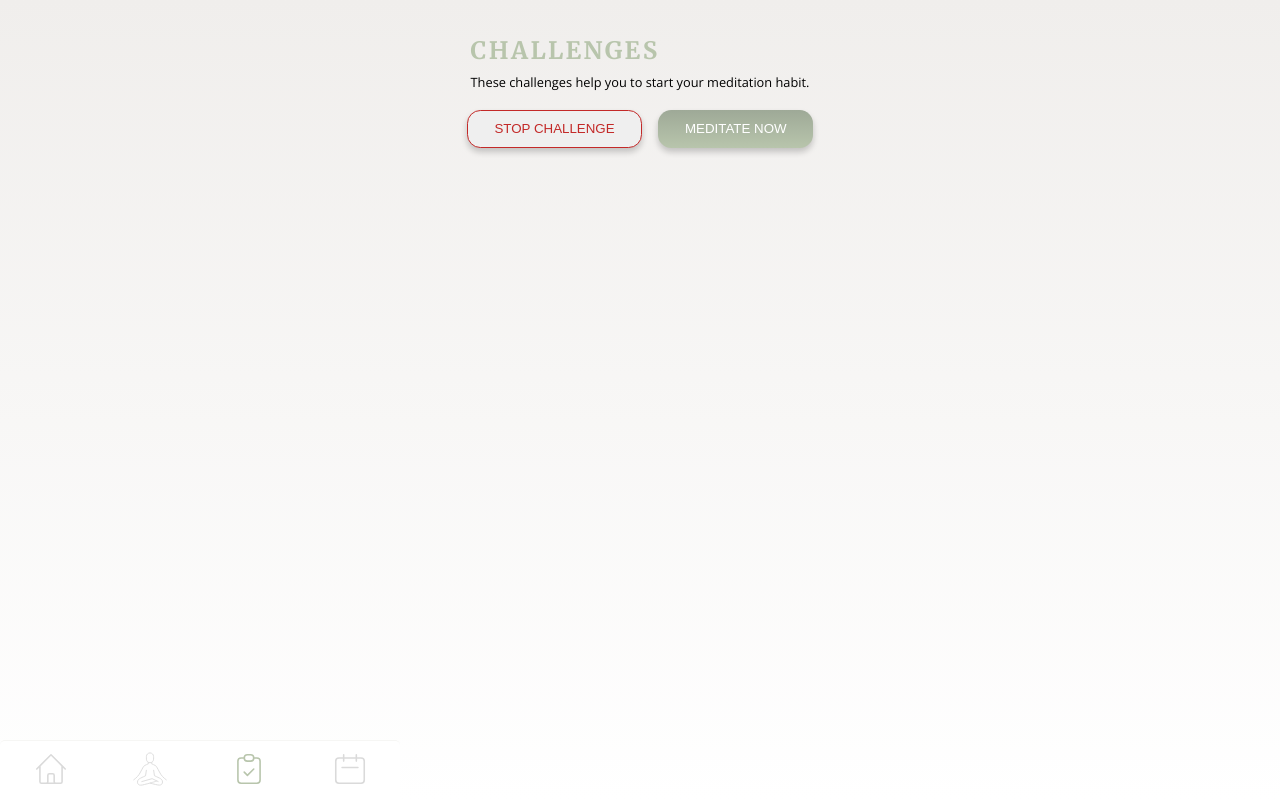
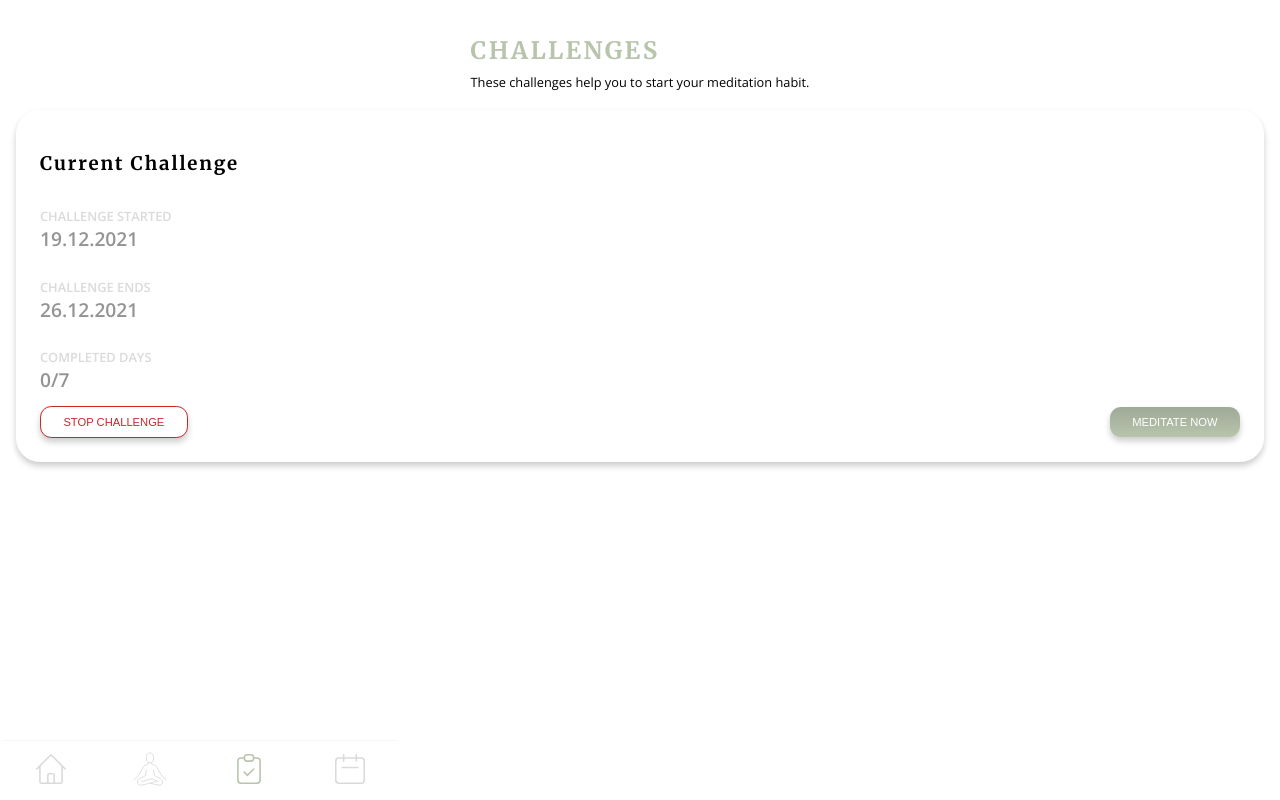
Before and after one commit to Torfeltorfel/capstone-project, a React (Vite) app: page /challenge in a window 1280 px wide. Both pictures are taken after a click on the button "START CHALLENGE". Built offline with nearby package versions, Linux system fonts and the light colour scheme.

Commit message:
💄 Apply new button styles

```diff
--- a/src/app/pages/Challenge/Challenge.tsx
+++ b/src/app/pages/Challenge/Challenge.tsx
@@ -1,6 +1,9 @@
 import React, { useState } from 'react';
 import styled from 'styled-components';
-import Button, { ButtonAlarm } from '../../components/Buttons/Button/Button';
+import Button, {
+  ButtonAlarm,
+  StyledButton,
+} from '../../components/Buttons/Button/Button';
 import Navigation from '../../components/Navigation/Navigation';
 import { formatDate } from '../../components/utils/formatDates';
 import { getDatesBetweenDates } from '../../components/utils/getDatesBetweenDates';
@@ -69,10 +72,25 @@ export default function Challenge({
           )}
           {challengeStatus ? (
             <StartedChallengeContainer>
-              <ButtonAlarm onClick={handleChallengeStatus}>
-                Stop Challenge
-              </ButtonAlarm>
-              <Button>Meditate now</Button>
+              <ChallengeHeader>Current Challenge</ChallengeHeader>
+              <Durationfield>
+                Challenge Started <br />
+                <StyledSpan>19.12.2021 </StyledSpan>
+              </Durationfield>
+              <Durationfield>
+                Challenge Ends <br />
+                <StyledSpan>26.12.2021 </StyledSpan>
+              </Durationfield>
+              <Durationfield>
+                Completed Days <br />
+                <StyledSpan>0/7 </StyledSpan>
+              </Durationfield>
+              <ButtonContainer>
+                <RedButton onClick={handleChallengeStatus}>
+                  Stop Challenge
+                </RedButton>
+                <GreenButton>Meditate now</GreenButton>
+              </ButtonContainer>
             </StartedChallengeContainer>
           ) : (
             <Button onClick={handleChallengeStatus}>Start Challenge</Button>
@@ -89,7 +107,7 @@ const Container = styled.div`
   grid-template-rows: auto 3.75rem;
   height: 100vh;
   max-width: 100vw;
-  background-image: var(--white-background);
+  background-image: var(--white);
 `;
 
 const ContentContainer = styled.div`
@@ -116,7 +134,27 @@ const CounterContainer = styled.div`
 
 const StartedChallengeContainer = styled.div`
   display: flex;
-  gap: 1rem;
+  flex-direction: column;
+  width: 100%;
+  padding: 1.5rem;
+  border-color: var(--grey-700);
+  border-radius: 1.5rem;
+  box-shadow: var(--box-shadow);
+  background-color: var(--grey-100);
+`;
+
+const ChallengeHeader = styled.h3`
+  font-family: 'Merriweather';
+  color: var(--green-700);
+  font-weight: 700;
+  letter-spacing: var(--letterSpacing);
+`;
+
+const ButtonContainer = styled.div`
+  display: flex;
+  justify-content: space-between;
+  align-items: center;
+  background-color: transparent;
 `;
 
 const CounterHeader = styled.h2`
@@ -157,6 +195,24 @@ const PlusMinusButton = styled.button`
 `;
 
 const Durationfield = styled.p`
-  color: var(--grey-900);
+  color: var(--grey-700);
+  font-weight: 900;
   font-family: 'Open Sans';
+  text-transform: uppercase;
+  font-size: 0.8rem;
 `;
+
+const RedButton = styled(ButtonAlarm)`
+  font-size: 0.7rem;
+  background-color: white;
+`;
+
+const GreenButton = styled(StyledButton)`
+  font-size: 0.7rem;
+`;
+
+const StyledSpan = styled.span`
+  color: var(--black-100);
+  font-weight: 900;
+  font-size: 1.2rem;
+`;
```
